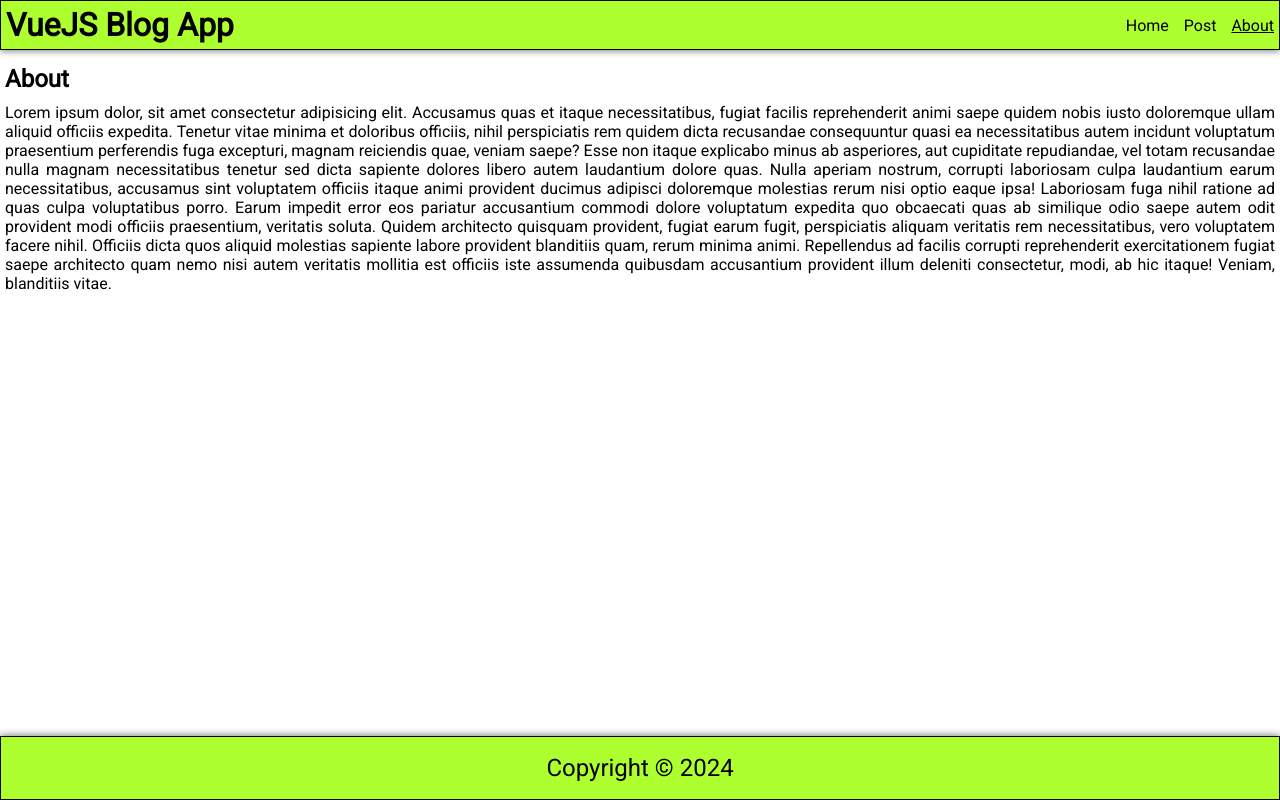
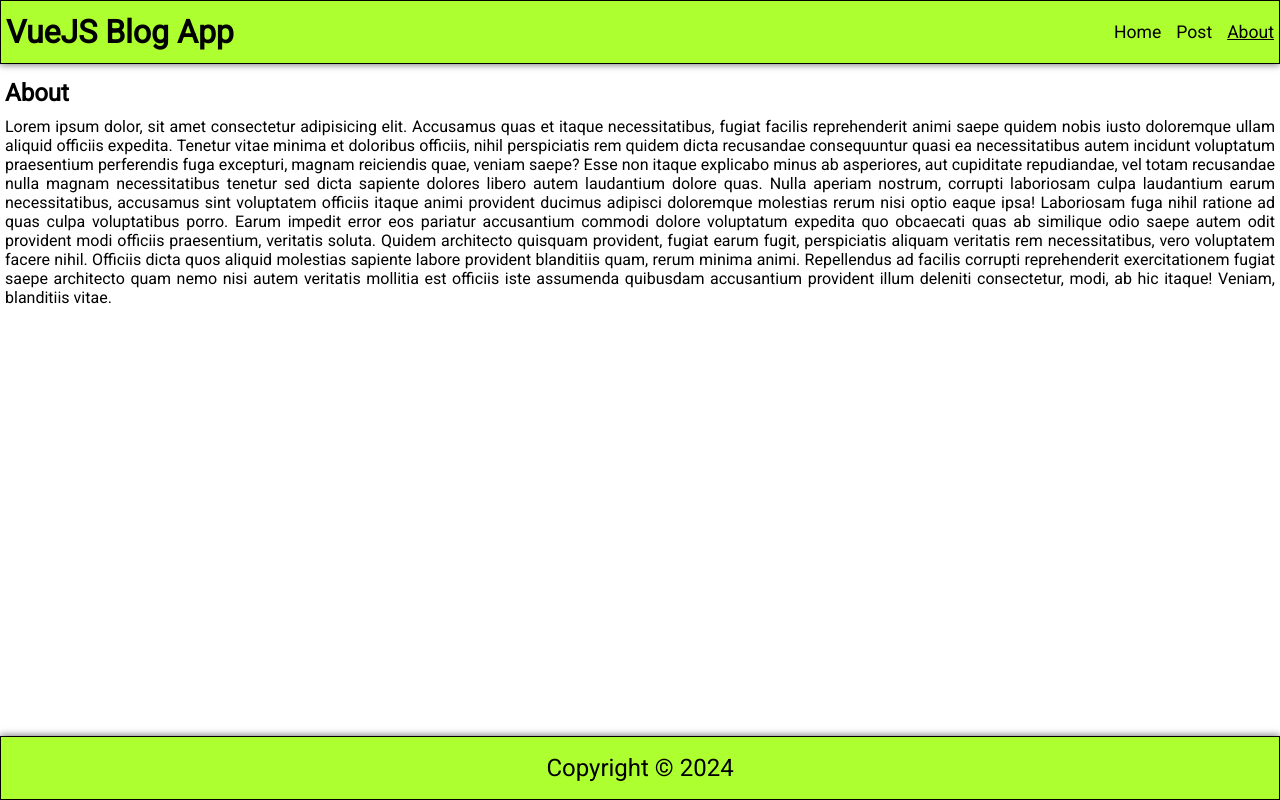
Before and after one commit to Ivan76654/spa-project-web2, a Vue app: page /about in a window 1280 px wide. Built offline with nearby package versions, Linux system fonts and the light colour scheme.

Commit message:
Fix style issues.

```diff
--- a/src/assets/main.css
+++ b/src/assets/main.css
@@ -18,6 +18,7 @@ body {
 }
 
 #app {
+  max-height: 100vh;
   min-height: 100vh;
   display: flex;
   flex-direction: column;
--- a/src/components/Header.vue
+++ b/src/components/Header.vue
@@ -29,15 +29,19 @@ export default {
 
 <style>
 header.app-header {
+  min-height: 8vh;
   background-color: greenyellow;
   border: 1px solid black;
   box-shadow: 0px 1px 7px gray;
   display: flex;
   flex-direction: row;
+  flex-wrap: nowrap;
   justify-content: space-between;
+  align-items: center;
 }
 
 h1.header-title {
+  text-wrap: nowrap;
   padding: 5px;
 }
 
@@ -67,6 +71,7 @@ ul.nav-links li.link-item:last-child {
 ul.nav-links li.link-item a {
   text-decoration: none;
   color: black;
+  font-size: 1.1rem;
 }
 
 ul.nav-links li.link-item a.router-link-exact-active {
--- a/src/views/AboutView.vue
+++ b/src/views/AboutView.vue
@@ -36,6 +36,7 @@ main {
   margin-top: 15px;
   padding-left: 5px;
   padding-right: 5px;
+  overflow-y: auto;
 }
 
 h2 {
```
